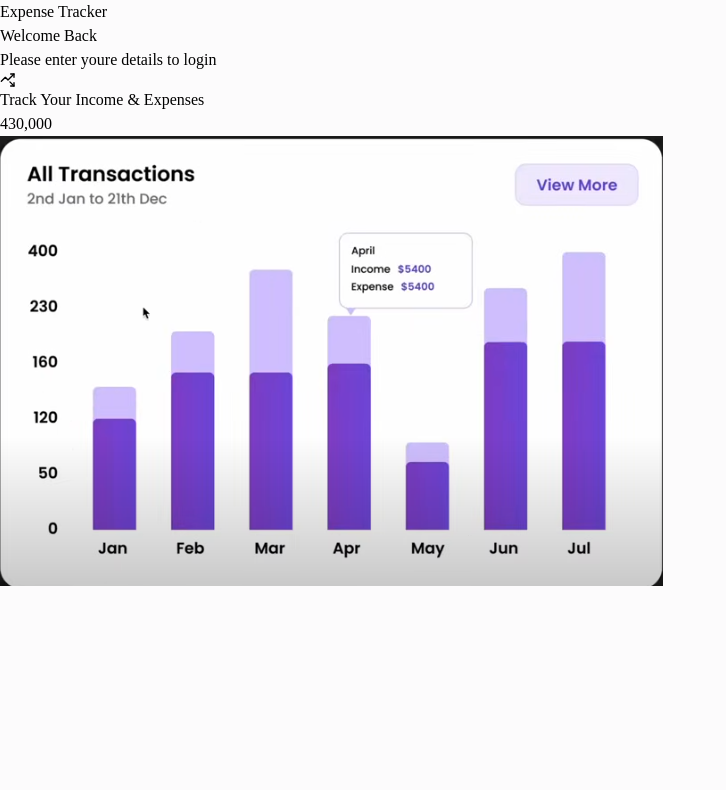
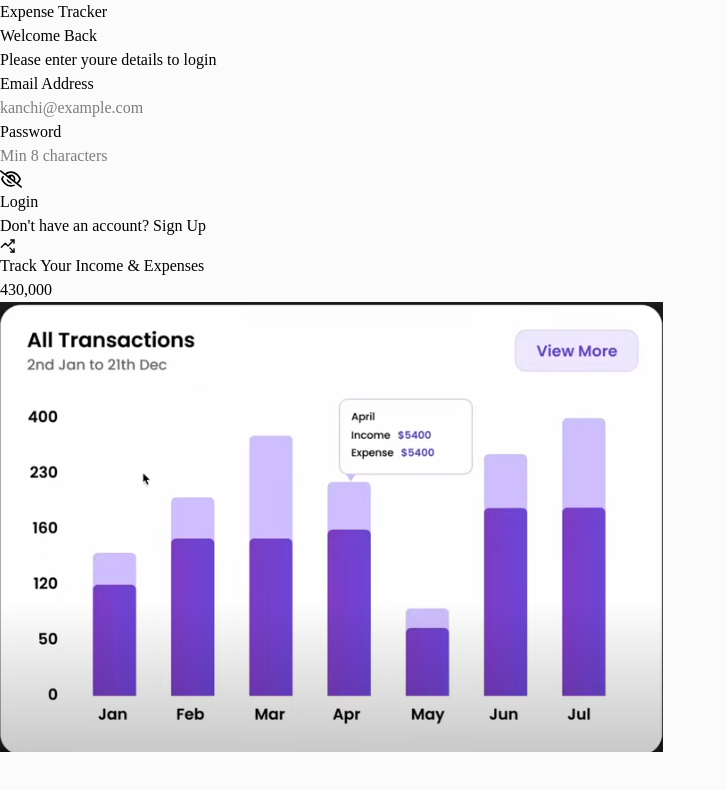
Before and after one commit to kanchicodes/MERN-ExpenseManager, a React (Vite) app in the folder Frontend/expense-tracker/: page /login in a window 1280 px wide. Shown: the top 790 px of the page, without its empty margins (0-726 px from the left). Built offline with nearby package versions, Linux system fonts and the light colour scheme.

Commit message:
Login Page Done

```diff
--- /dev/null
+++ b/Frontend/expense-tracker/src/components/Inputs/input.jsx
@@ -0,0 +1,46 @@
+import React, { useState } from 'react';
+import { FaRegEye, FaRegEyeSlash } from 'react-icons/fa6';
+
+
+const Input = ({ value, onChange, placeholder, label, type }) => {
+    const [showPassword, setShowPassword] = useState(false);
+
+    const togglePasswordVisibility = () => {
+        setShowPassword(!showPassword);
+    };
+    return (
+        <div>
+            <label className='text-[13px] text-slate-800'>{label}</label>
+
+            <div className='input-box'>
+                <input
+                    type={type === 'password' ? showPassword ? 'text' : 'password' : type}
+                    placeholder={placeholder}
+                    className='w-full bg-transparent outline-none '
+                    value={value}
+                    onChange={(e) => onChange(e)}
+                />
+
+                {type === 'password' && (
+                    <>
+                        {showPassword ? (
+                            <FaRegEye
+                                size={22}
+                                className='text-primary cursor-pointer'
+                                onClick={() => togglePassword()}
+                            />
+                        ) : (
+                            <FaRegEyeSlash
+                                size={22}
+                                className='text-slate-400 cursor-pointer'
+                                onClick={() => toggleShowPassword()}
+                            />
+                        )}
+                    </>
+                )}
+            </div>
+        </div>
+    )
+}
+
+export default Input;
--- a/Frontend/expense-tracker/src/index.css
+++ b/Frontend/expense-tracker/src/index.css
@@ -18,3 +18,11 @@
   overflow-x: hidden;
   }
 }
+
+.input-box {
+  @apply w-full flex  justify-between gap-3 text-sm text-black bg-slate-100  rounded px-4 py-3 mb-4 mt-3 border border-slate-200 focus-within:border-slate-200 outline-none ;
+}
+
+.btn-primary {
+  @apply w-full text-sm font-medium text-white bg-violet-500 shadow-lg shadow-purple-600/5 p-[10px] rounded-md my-1 hover:bg-purple-600/15 hover:text-purple-600 ;
+}
--- a/Frontend/expense-tracker/src/pages/Auth/Login.jsx
+++ b/Frontend/expense-tracker/src/pages/Auth/Login.jsx
@@ -1,7 +1,35 @@
-import React from 'react';
+import React, { useState } from 'react';
 import AuthLayout from '../../components/layouts/AuthLayout';
+import { useNavigate } from 'react-router-dom';
+import Input from '../../components/Inputs/input';
 
 const Login = () => {
+  const [email, setEmail] = useState('');
+  const [password, setPassword] = useState('');
+  const [error, setError] = useState(null);
+
+  const navigate = useNavigate();
+
+//handle Login form submit
+  const handleLogin = async (e) => {
+    e.preventDefault();
+
+
+    if (!validateEmail(email)) {
+      setError('Please enter a valid email address');
+      return;
+    }
+
+
+
+    if (!password) {
+      setError('Please enter the password');
+      return;
+  }
+  setError("");
+
+  //Login API call
+  }
   return (
     <AuthLayout>
       <div className="lg:w-[70%] h-3/4 md:h-full flex flex-col justify-center">
@@ -9,7 +37,42 @@
         <p className='text-xs text-slate-700 mt[5px] mb-6'>
           Please enter youre details to login
         </p>
-    </div>
+
+        <form onSubmit={handleLogin}>
+          <Input
+            value={email}
+            onChange={({ target }) => setEmail(target.value)}
+            label="Email Address"
+            placeholder="kanchi@example.com"
+            type="text"
+          />
+
+          <Input
+            value={password}
+            onChange={({ target }) => setEmail(target.value)}
+            label="Password"
+            placeholder="Min 8 characters"
+            type="password"
+          />
+
+          {error && (
+            <p className='text-red-500 text-xs pb-2.5'>{error}</p>)}
+
+          <button type="submit" className=' btn-primary '> Login </button>
+
+          <p className='text-xs text-slate-700 mt-4'>
+            Don't have an account?{' '}
+            <span
+              className='text-primary cursor-pointer'
+              onClick={() => navigate('/signUp')}
+            >
+              Sign Up
+            </span>
+          </p>
+
+        </form>
+
+      </div>
     </AuthLayout>
   );
 };
```
